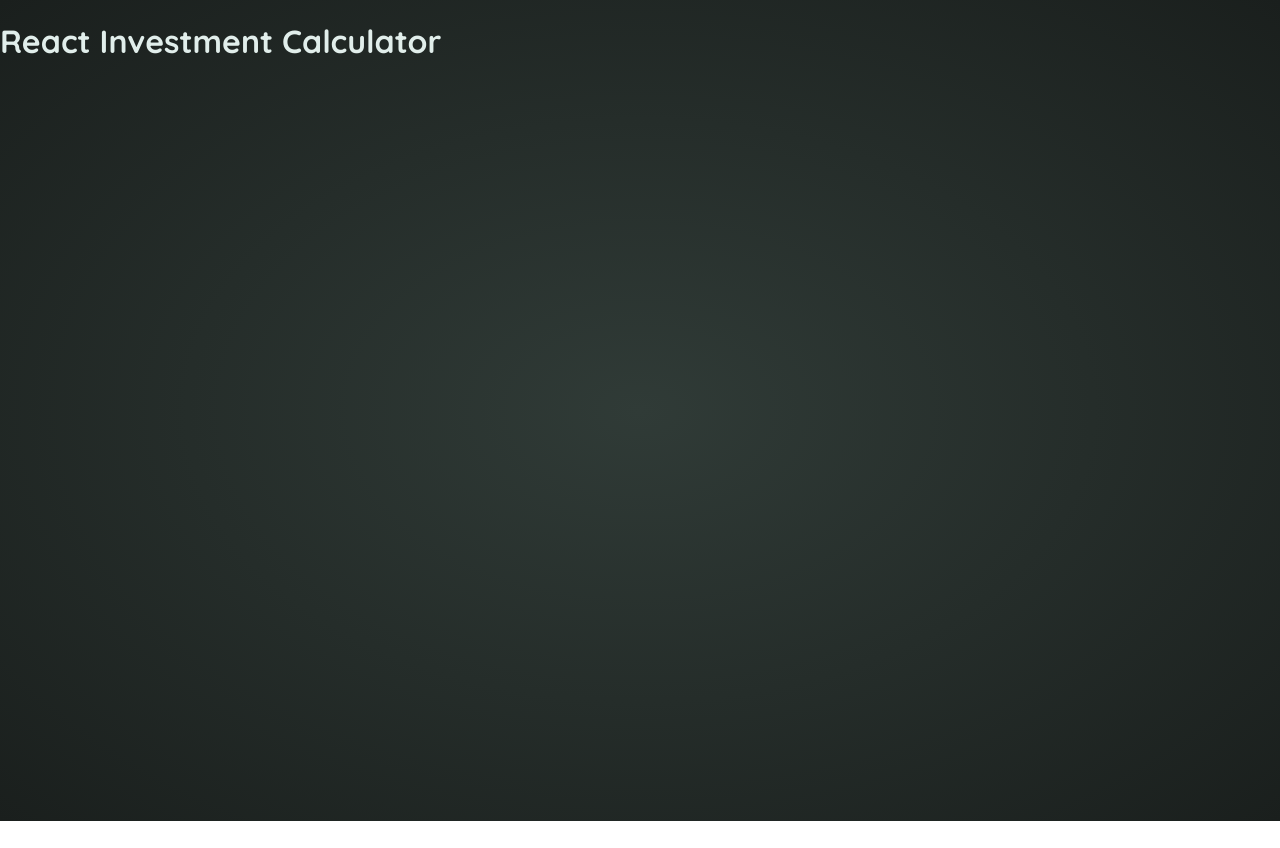
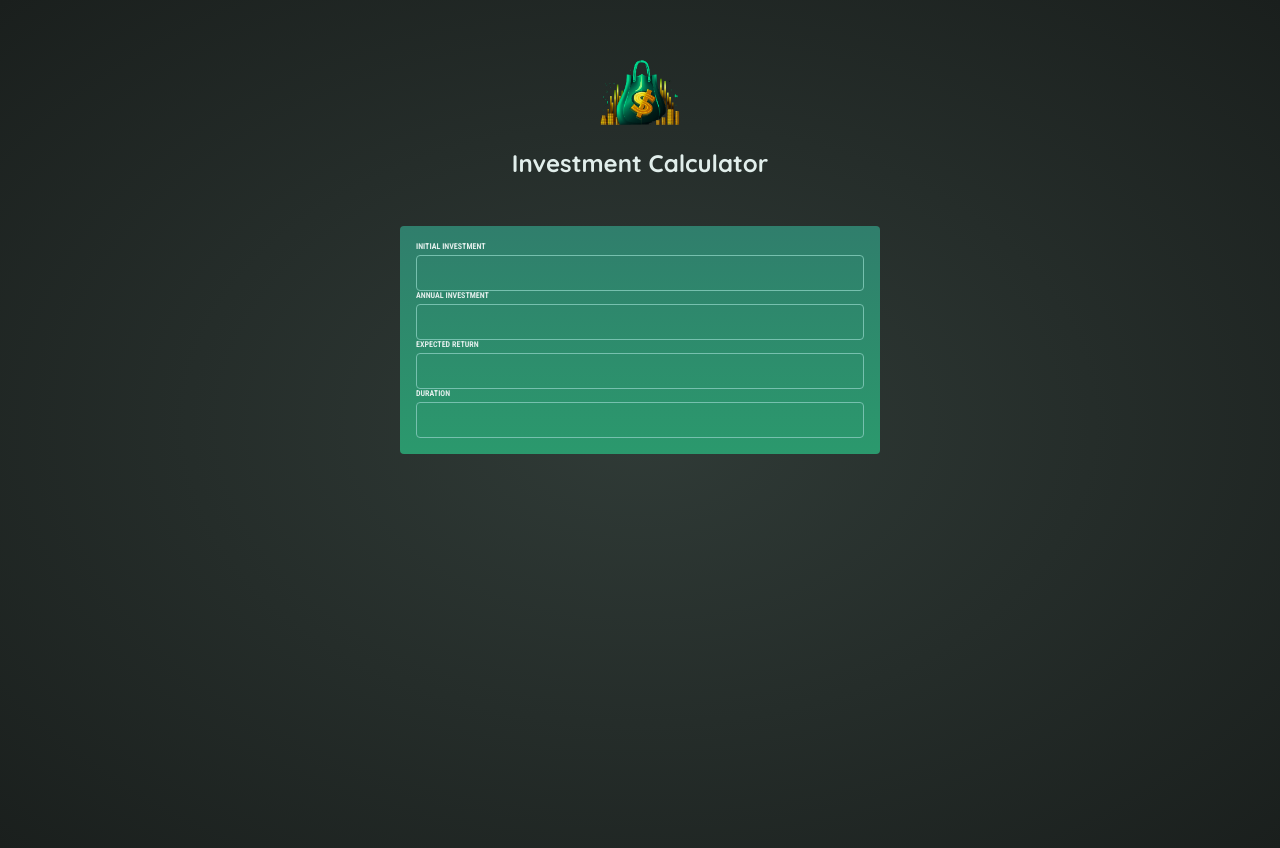
Before and after one commit to RugzakZonderRug/essentials-practice, a React (Vite) app: page / in a window 1280 px wide. Before the commit the page ends 821 px from the top, so only its background shows below. Built offline with nearby package versions, Linux system fonts and the light colour scheme.

Commit message:
shit project

```diff
--- a/src/App.jsx
+++ b/src/App.jsx
@@ -1,6 +1,17 @@
+import Header from './components/Header.jsx';
+import InputGroup from './components/InputGroup.jsx';
+
 function App() {
   return (
-    <h1>React Investment Calculator</h1>
+    <>
+      <Header />
+      <div id='user-input'>
+        <InputGroup label='Initial investment' />
+        <InputGroup label='Annual investment' />
+        <InputGroup label='Expected return' />
+        <InputGroup label='Duration' />
+      </div>
+    </>
   )
 }
 
--- /dev/null
+++ b/src/components/Header.jsx
@@ -0,0 +1,8 @@
+export default function Header() {
+    return (
+        <header id='header'>
+            <img src='investment-calculator-logo.png' alt='Logo with coins and dollar icon' />
+            <h1>Investment Calculator</h1>
+        </header>
+    );
+}
--- /dev/null
+++ b/src/components/InputGroup.jsx
@@ -0,0 +1,8 @@
+export default function InputGroup({ label }) {
+    return (
+        <>
+            <label>{label}</label>
+            <input type='number' />
+        </>
+    );
+}
```
